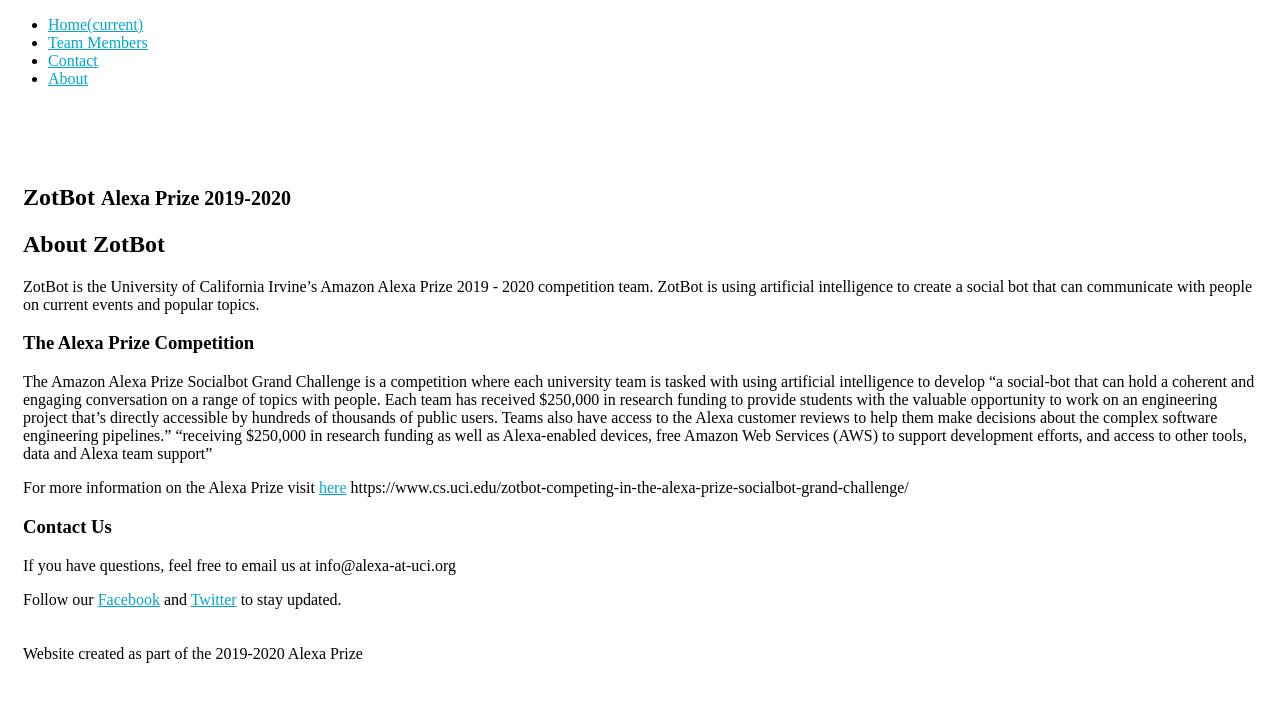
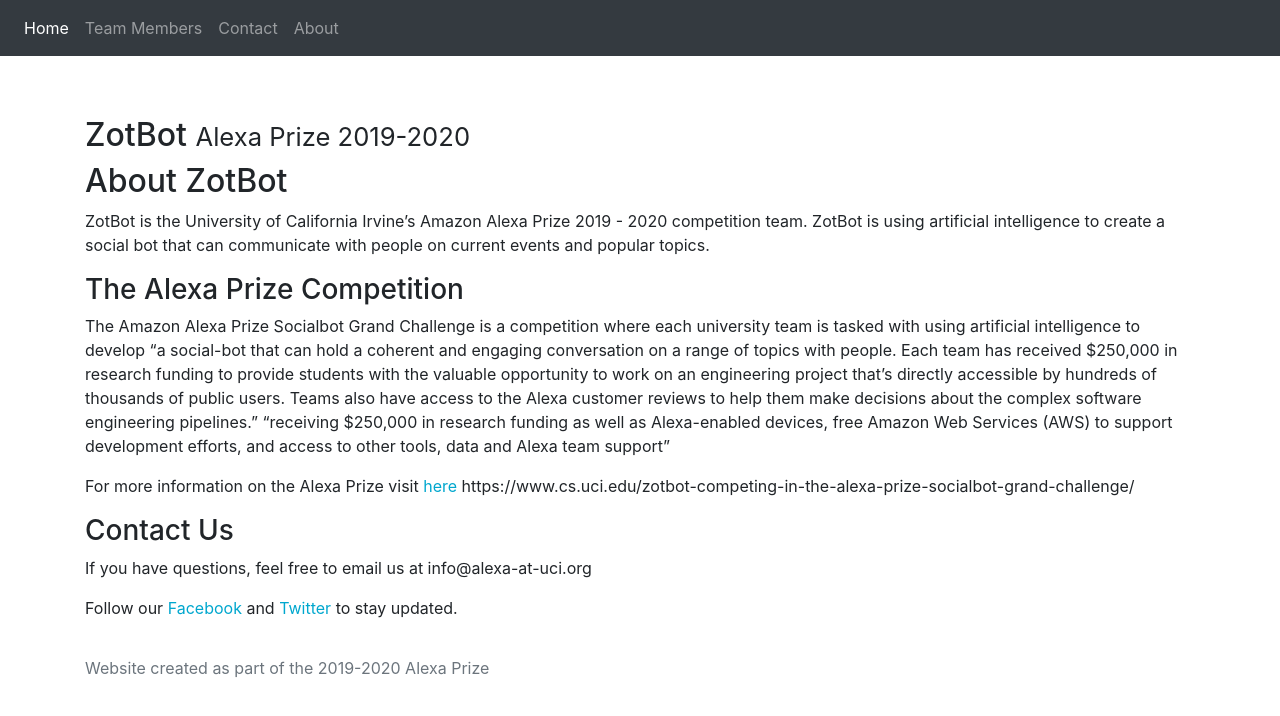
Before and after one commit to uci-zotbot/zotbot, a Jekyll site: the page built from docs/index.md, in a window 1280 px wide. Shown: the top 716 px of the page. Built offline with Jekyll 4.4.1, drawn with Linux system fonts in a browser that asks for light colours.

Commit message:
Update default.html

```diff
--- a/docs/_layouts/default.html
+++ b/docs/_layouts/default.html
@@ -12,8 +12,10 @@
 <!-- Load an icon library to show a hamburger menu (bars) on small screens -->
 
     <!-- Optional theme -->
-    <link rel="stylesheet" href="https://maxcdn.bootstrapcdn.com/bootstrap/3.3.7/css/bootstrap-theme.min.css" integrity="sha384-rHyoN1iRsVXV4nD0JutlnGaslCJuC7uwjduW9SVrLvRYooPp2bWYgmgJQIXwl/Sp" crossorigin="anonymous">
-
+    <link rel="stylesheet" href="https://stackpath.bootstrapcdn.com/bootstrap/4.5.0/css/bootstrap.min.css" integrity="sha384-9aIt2nRpC12Uk9gS9baDl411NQApFmC26EwAOH8WgZl5MYYxFfc+NcPb1dKGj7Sk" crossorigin="anonymous">
+    <script src="https://code.jquery.com/jquery-3.5.1.slim.min.js" integrity="sha384-DfXdz2htPH0lsSSs5nCTpuj/zy4C+OGpamoFVy38MVBnE+IbbVYUew+OrCXaRkfj" crossorigin="anonymous"></script>
+    <script src="https://cdn.jsdelivr.net/npm/popper.js@1.16.0/dist/umd/popper.min.js" integrity="sha384-Q6E9RHvbIyZFJoft+2mJbHaEWldlvI9IOYy5n3zV9zzTtmI3UksdQRVvoxMfooAo" crossorigin="anonymous"></script>
+    <script src="https://stackpath.bootstrapcdn.com/bootstrap/4.5.0/js/bootstrap.min.js" integrity="sha384-OgVRvuATP1z7JjHLkuOU7Xw704+h835Lr+6QL9UvYjZE3Ipu6Tp75j7Bh/kR0JKI" crossorigin="anonymous"></script>
     <!-- MathJax -->
     <script type="text/javascript" async
 	    src="https://cdnjs.cloudflare.com/ajax/libs/mathjax/2.7.1/MathJax.js?config=TeX-MML-AM_CHTML">
```
